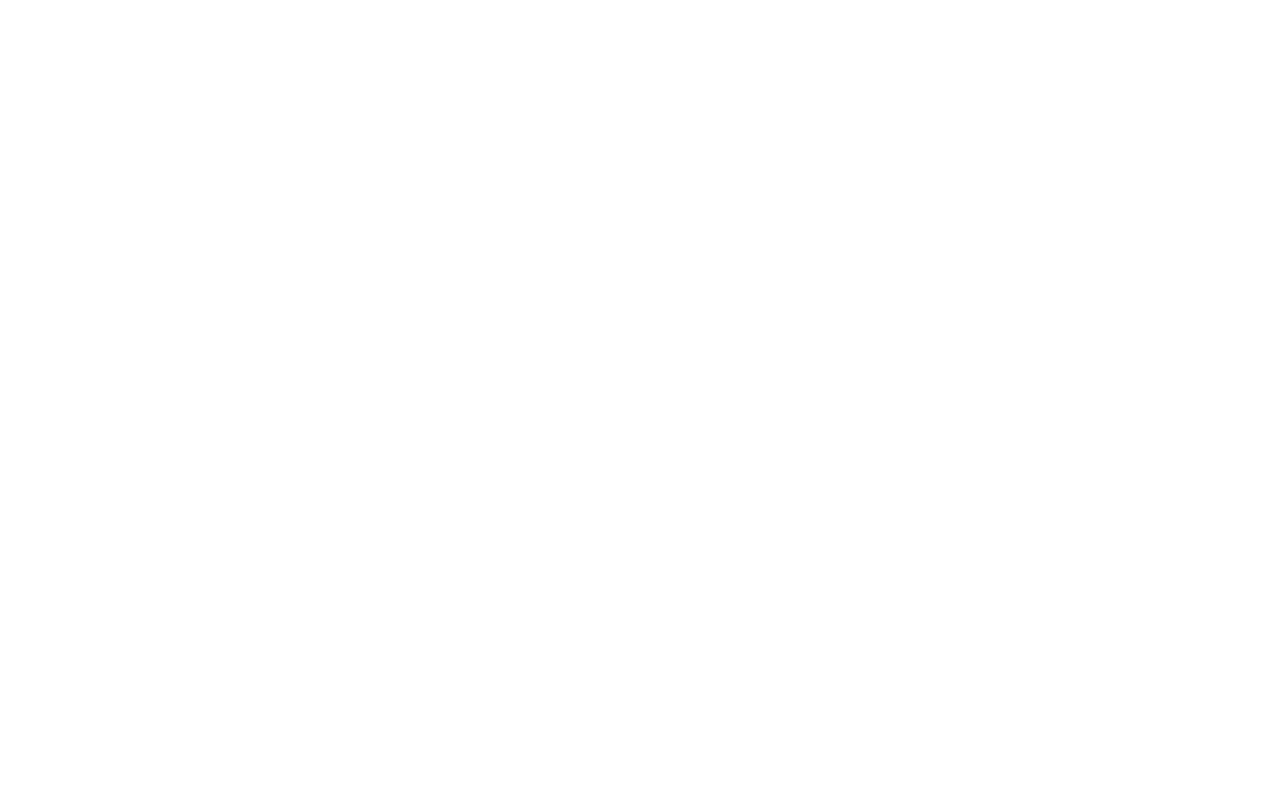
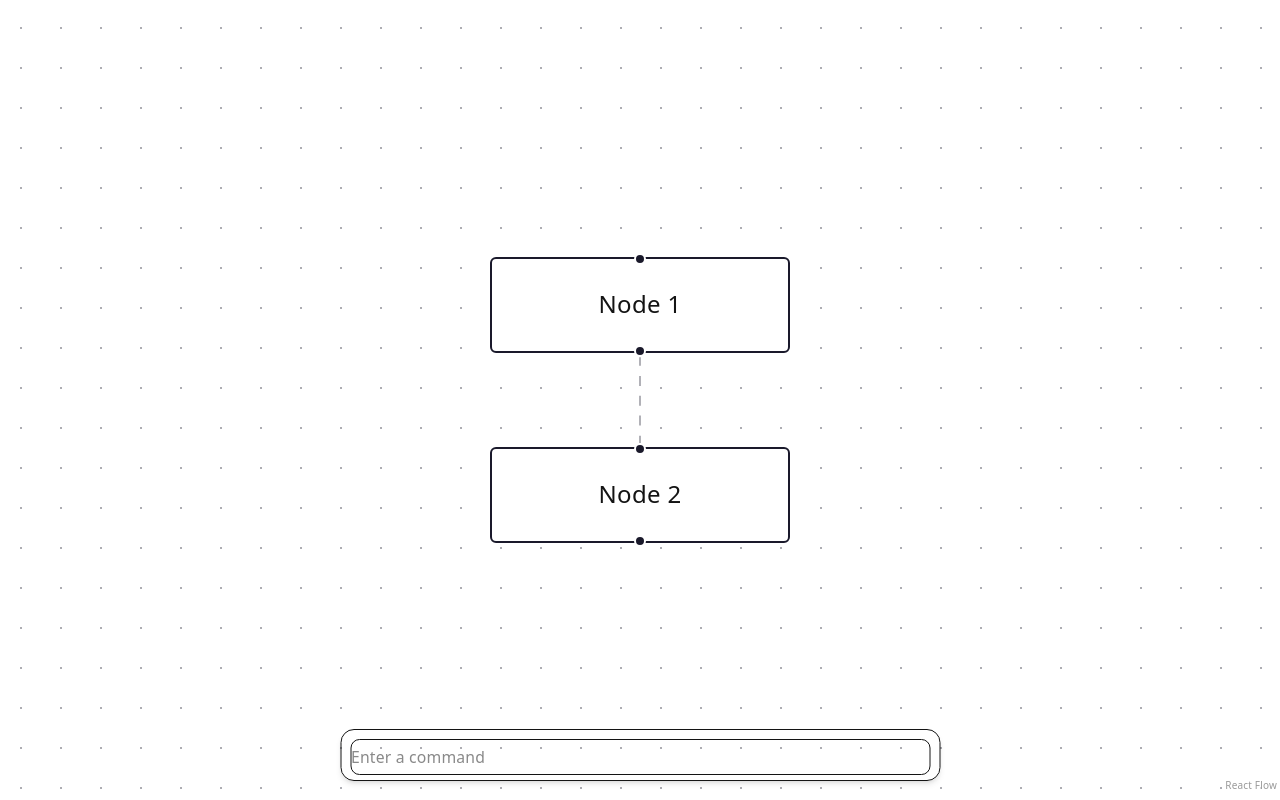
Before and after one commit to deltaMinor/architecture-tracer, a React (Vite) app: page / in a window 1280 px wide. Built offline with nearby package versions, Linux system fonts and the light colour scheme.

Commit message:
fix: Fix body dimensions

```diff
--- a/src/index.css
+++ b/src/index.css
@@ -53,6 +53,13 @@
   #social .button-icon {
     filter: invert(1) brightness(2);
   }
+}
+
+html, body, #root {
+  width: 100%;
+  height: 100%;
+  margin: 0;
+  padding: 0;
 }
 
 body {
```
